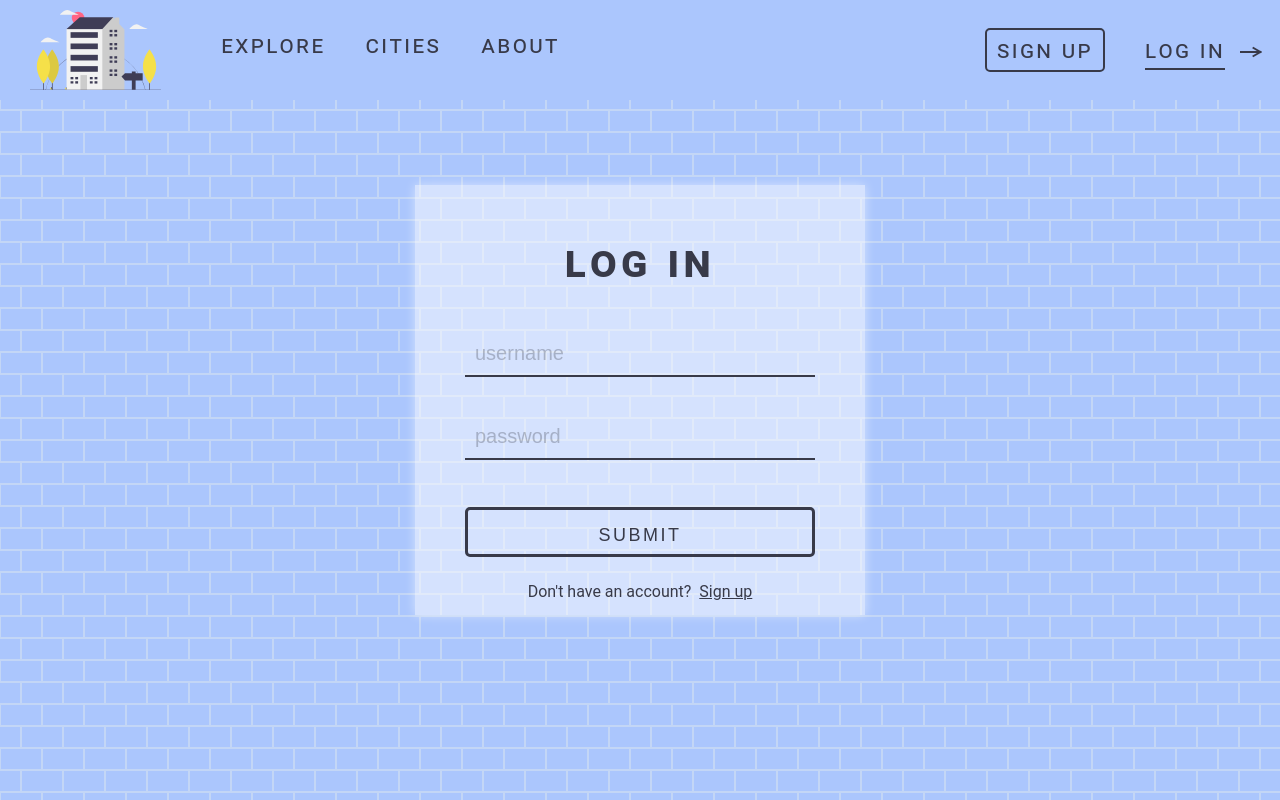
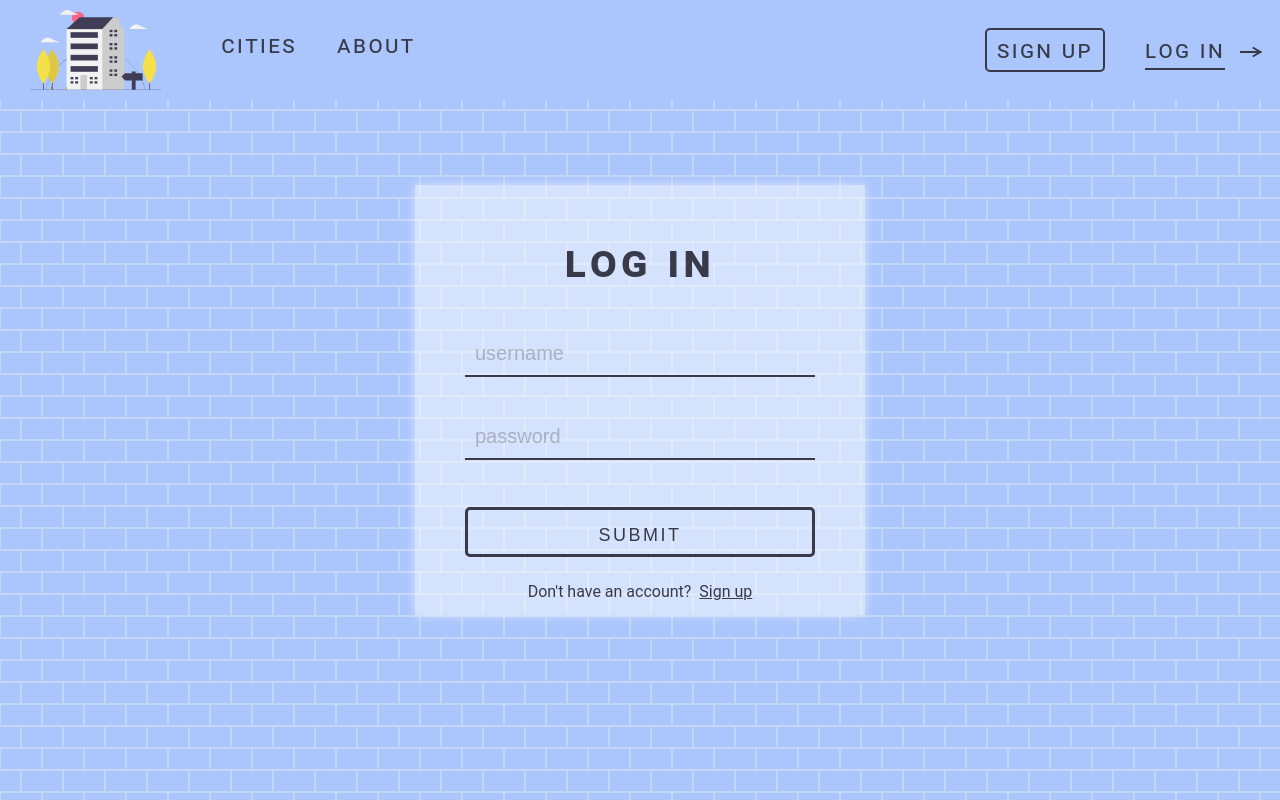
Before and after one commit to sasha-kir/house-explorer, a React (Create React App) app: page /login in a window 1280 px wide. Built offline with nearby package versions, Linux system fonts and the light colour scheme.

Commit message:
added ProtectedRoute component

```diff
--- a/src/App.js
+++ b/src/App.js
@@ -1,5 +1,6 @@
 import React, { Component } from 'react';
-import { Route, Switch, Redirect, BrowserRouter as Router } from 'react-router-dom'
+import { Route, Switch, BrowserRouter as Router } from 'react-router-dom'
+import ProtectedRoute from './components/protected-route/ProtectedRoute';
 
 import './App.css';
 
@@ -16,6 +17,7 @@ class App extends Component {
   constructor() {
     super();
     this.state = {
+      //loggedIn: localStorage.loggedIn || false
       loggedIn: false
     }
   }
@@ -23,11 +25,13 @@ class App extends Component {
   handleLogin = () => {
     console.log("app saw you log in");
     this.setState({ loggedIn: true });
+    //localStorage.setItem("loggedIn", true);
   }
 
   handleRegistration = () => {
     console.log("app saw you register");
     this.setState({ loggedIn: true });
+    //localStorage.setItem("loggedIn", true);
   }
 
   render() {
@@ -45,24 +49,9 @@ class App extends Component {
                    render={() => <LogInPage handleLogin={this.handleLogin} />} />
             <Route path="/register"
                    render={() => <RegisterPage handleRegistration={this.handleRegistration} />} />
-            <Route path="/explore" render={() => (
-              loggedIn
-                ? (<ExplorePage />)
-                : (<Redirect to="/login" />)
-              )}
-            />
-            <Route path="/profile" render={() => (
-              loggedIn
-                ? (<PlaceholderPage />)
-                : (<Redirect to="/login" />)
-              )}
-            />
-            <Route path="/history" render={() => (
-              loggedIn
-                ? (<PlaceholderPage />)
-                : (<Redirect to="/login" />)
-              )}
-            />
+            <ProtectedRoute path="/explore" auth={loggedIn} component={ExplorePage} />
+            <ProtectedRoute path="/profile" auth={loggedIn} component={PlaceholderPage} />
+            <ProtectedRoute path="/history" auth={loggedIn} component={PlaceholderPage} />
             <Route component={NotFoundPage} />
           </Switch>
         </Router>
--- a/src/components/navigation/Navigation.js
+++ b/src/components/navigation/Navigation.js
@@ -9,7 +9,17 @@ class Navigation extends Component {
         this.props.history.push("/");
     }
 
-    contentSwitcher = () => {
+    leftContentSwitcher = () => {
+        if (this.props.loggedIn) {
+            return (
+                <NavLink to="/explore">
+                    explore
+                </NavLink>
+            )
+        }
+    }
+
+    rightContentSwitcher = () => {
         if (this.props.loggedIn) {
             return (
                 <div className="right-nav">
@@ -46,16 +56,14 @@ class Navigation extends Component {
                 <div className="main-nav">
                     <img className="logo" alt="logo" src={logo}
                          onClick={this.handleLogoClick} />
-                    <NavLink to="/explore">
-                        explore
-                    </NavLink>
+                    {this.leftContentSwitcher()}
                     <NavLink to="/cities">
                         cities
                     </NavLink>
                     <NavLink to="/about">
                         about
                     </NavLink>
-                    {this.contentSwitcher()}
+                    {this.rightContentSwitcher()}
                 </div>
             </nav>
         );
--- /dev/null
+++ b/src/components/protected-route/ProtectedRoute.js
@@ -0,0 +1,14 @@
+import React from 'react';
+import { Route, Redirect } from 'react-router-dom';
+
+const ProtectedRoute = ({ component: Component, auth, ...props }) => {
+    return (
+        <Route {...props} render={props => (
+            auth
+              ? <Component {...props} />
+              : <Redirect to='/login' />
+        )} />
+    );
+};
+
+export default ProtectedRoute;
```
